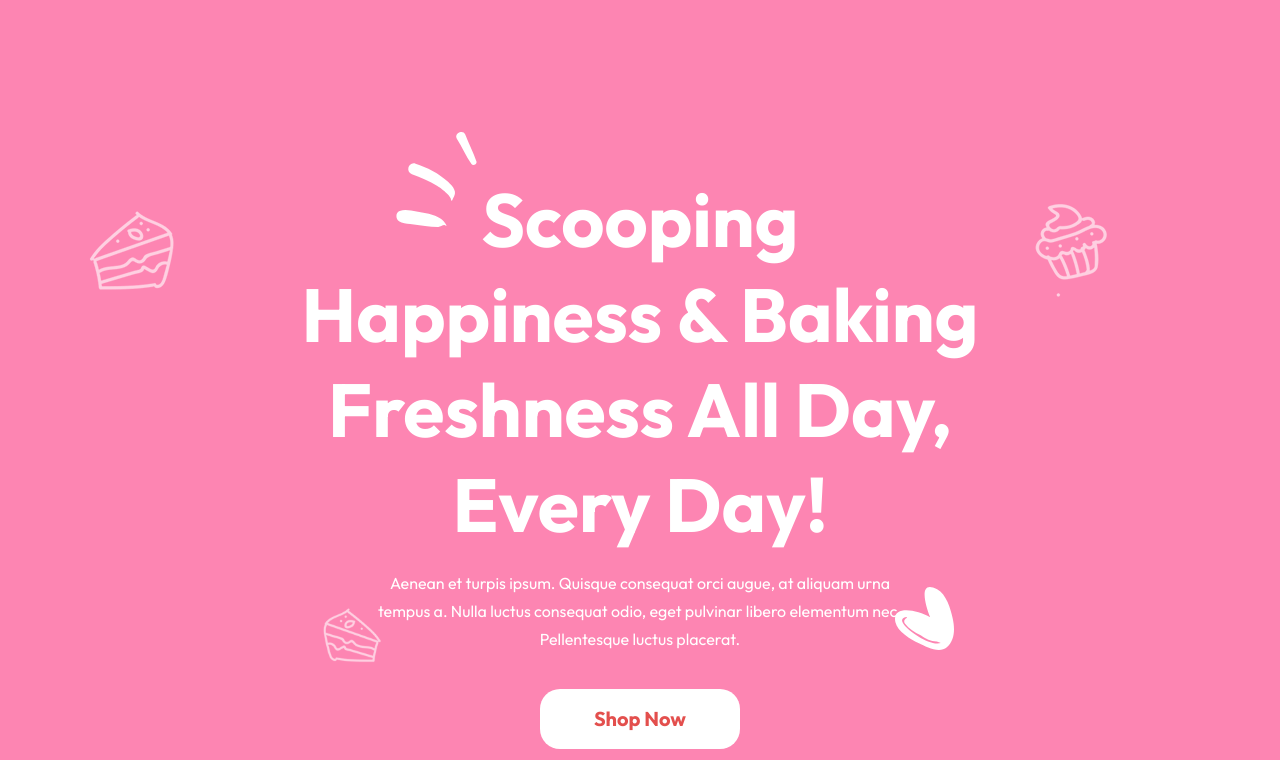
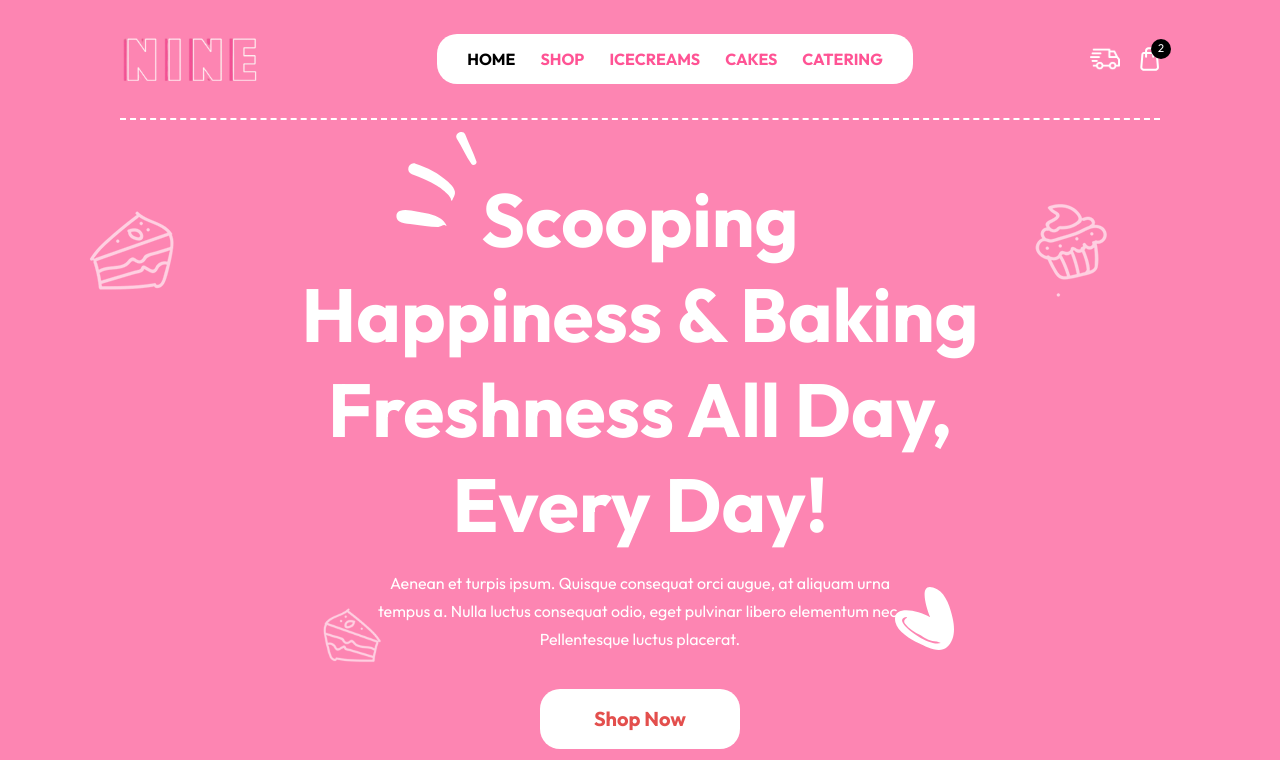
Before and after one commit to asadmumtaz92/nine-soft-serve, a Next.js app: page / in a window 1280 px wide. Shown: the top 760 px of the page. Built offline with nearby package versions, Linux system fonts and the light colour scheme.

Commit message:
This commit for resolve bugs...

```diff
--- a/src/components/header/page.tsx
+++ b/src/components/header/page.tsx
@@ -62,7 +62,7 @@ const Header = () => {
 
 
     return (
-        <header id="navbar" className={`flex justify-between items-center fixed w-full z-[20] h-[120px] px-[40px] md:px-[80px] xl:px-[120px] bg-pink-base`}>
+        <header id="navbar" className={`flex justify-between items-center fixed w-full z-[150] h-[120px] px-[40px] md:px-[80px] xl:px-[120px] bg-pink-base`}>
             <div className="flex justify-between items-center w-full border-b-2 border-dashed border-white h-full">
                 <div className="flex items-center">
                     <Link href="/">
--- a/src/components/landing-page/icecream-flavour/page.tsx
+++ b/src/components/landing-page/icecream-flavour/page.tsx
@@ -73,7 +73,7 @@ const IceCreams = () => {
                 {flavours?.map((item: any) => {
                     return (
                         <div
-                            onClick={() => { setActiveTab(item?.id) }}
+                            onClick={() => { setActiveTab(item?.id) }} key={item?.id}
                             className={`${item?.id == activeTab ? 'bg-pink-base text-white' : 'text-pink-base bg-white'} shadow-sm cursor-pointer flex items-center justify-center h-[50px] px-[40px] rounded-[30px] !font-outfit !font-[600] text-[1.25rem] text-nowrap`}
                         >
                             {item?.name}
--- a/src/components/landing-page/page.tsx
+++ b/src/components/landing-page/page.tsx
@@ -14,8 +14,8 @@ const LandingPage = () => {
     return (
         <>
             <HeroSection />
+            <IceCreams />
             <SecretRecipe/>
-            <IceCreams />
             <DeliciousFlavours />
             <Catering/>
             <Instagram/>
```
